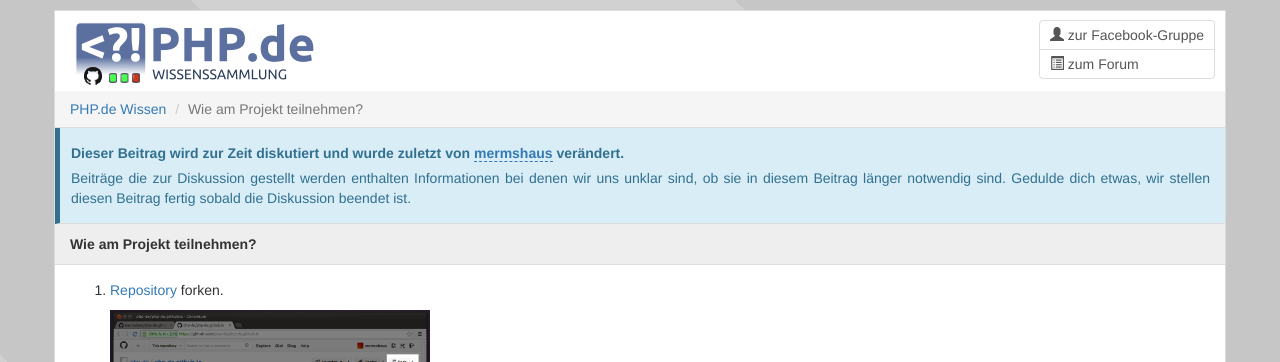
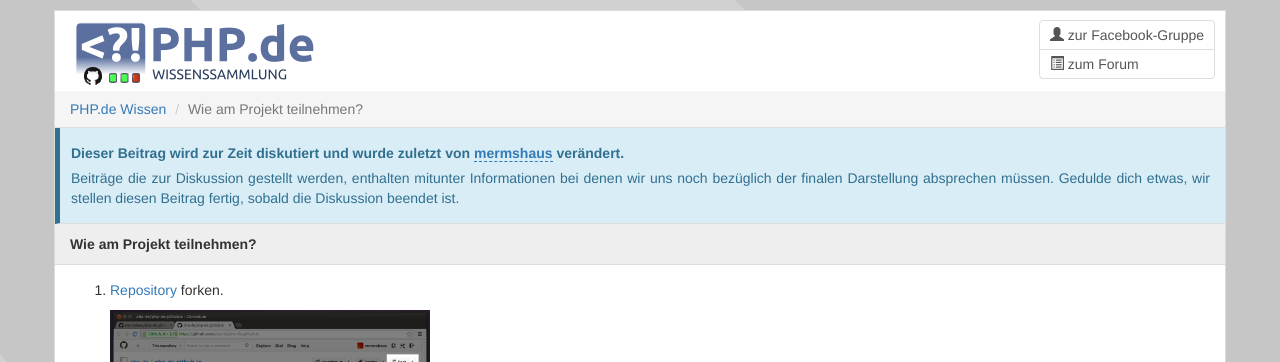
Before and after one commit to php-de/php-de.github.io, a Jekyll site: the page built from how-to.md, in a window 1280 px wide. Shown: the top 362 px of the page. Built offline with Jekyll 4.4.1, drawn with Linux system fonts in a browser that asks for light colours; nearby versions of some CDN libraries.

Commit message:
Text angepasst

```diff
--- a/_layouts/guide.html
+++ b/_layouts/guide.html
@@ -13,7 +13,7 @@ layout: default
 <div class="condensed alert {{ warntype }} introduction">
     {% case page.entry-type %}
         {% when 'in-progress' %}<p><strong>Dieser Beitrag wird zur Zeit von <a href="http://www.php.de/member.php?u={{ currentEditor.profile }}">{{ currentEditor.name }}</a> bearbeitet.</strong></p><p>Beiträge die sich in Bearbeitung befinden enthalten mitunter unvollständige Informationen. Gedulde dich etwas, wir stellen diesen Beitrag so schnell es möglich ist fertig.</p>
-        {% when 'in-discussion' %}<p><strong>Dieser Beitrag wird zur Zeit diskutiert und wurde zuletzt von <a href="http://www.php.de/member.php?u={{ currentEditor.profile }}">{{ currentEditor.name }}</a> verändert.</strong></p><p>Beiträge die zur Diskussion gestellt werden enthalten Informationen bei denen wir uns unklar sind, ob sie in diesem Beitrag länger notwendig sind. Gedulde dich etwas, wir stellen diesen Beitrag fertig sobald die Diskussion beendet ist.</p>
+        {% when 'in-discussion' %}<p><strong>Dieser Beitrag wird zur Zeit diskutiert und wurde zuletzt von <a href="http://www.php.de/member.php?u={{ currentEditor.profile }}">{{ currentEditor.name }}</a> verändert.</strong></p><p>Beiträge die zur Diskussion gestellt werden, enthalten mitunter Informationen bei denen wir uns noch bezüglich der finalen Darstellung absprechen müssen. Gedulde dich etwas, wir stellen diesen Beitrag fertig, sobald die Diskussion beendet ist.</p>
         {% when 'deprecated' %}<p><strong>Dieser Beitrag wurde von <a href="http://www.php.de/member.php?u={{ currentEditor.profile }}">{{ currentEditor.name }}</a> als veraltet gekennzeichnet.</strong></p><p>Beiträge die als veraltet gekennzeichnet wurden müssen überarbeitet werden. Wir geben uns mühe die notwendigen Informationen so schnell es geht zusammenzutragen und einzupflegen. Solltest du etwas beisteuern möchten, kannst du im Issue-Tracker unseres Repository einen Eintrag erstellen.</p>
         {% else %}<p><strong>Dieser Beitrag ist fertiggestellt und wurde zuletzt von <a href="http://www.php.de/member.php?u={{ currentEditor.profile }}">{{ currentEditor.name }}</a> bearbeitet.</strong></p>
     {% endcase %}
```
